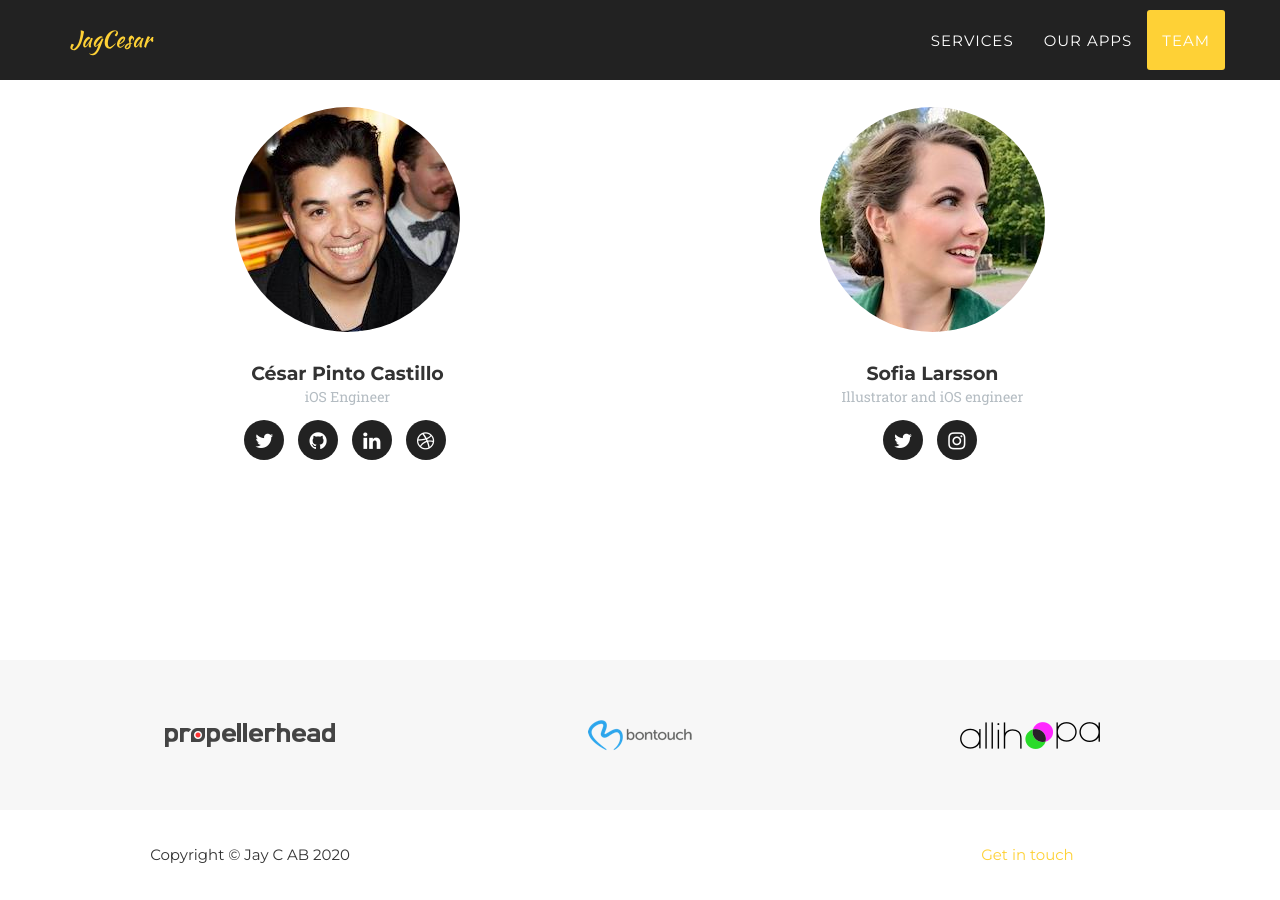
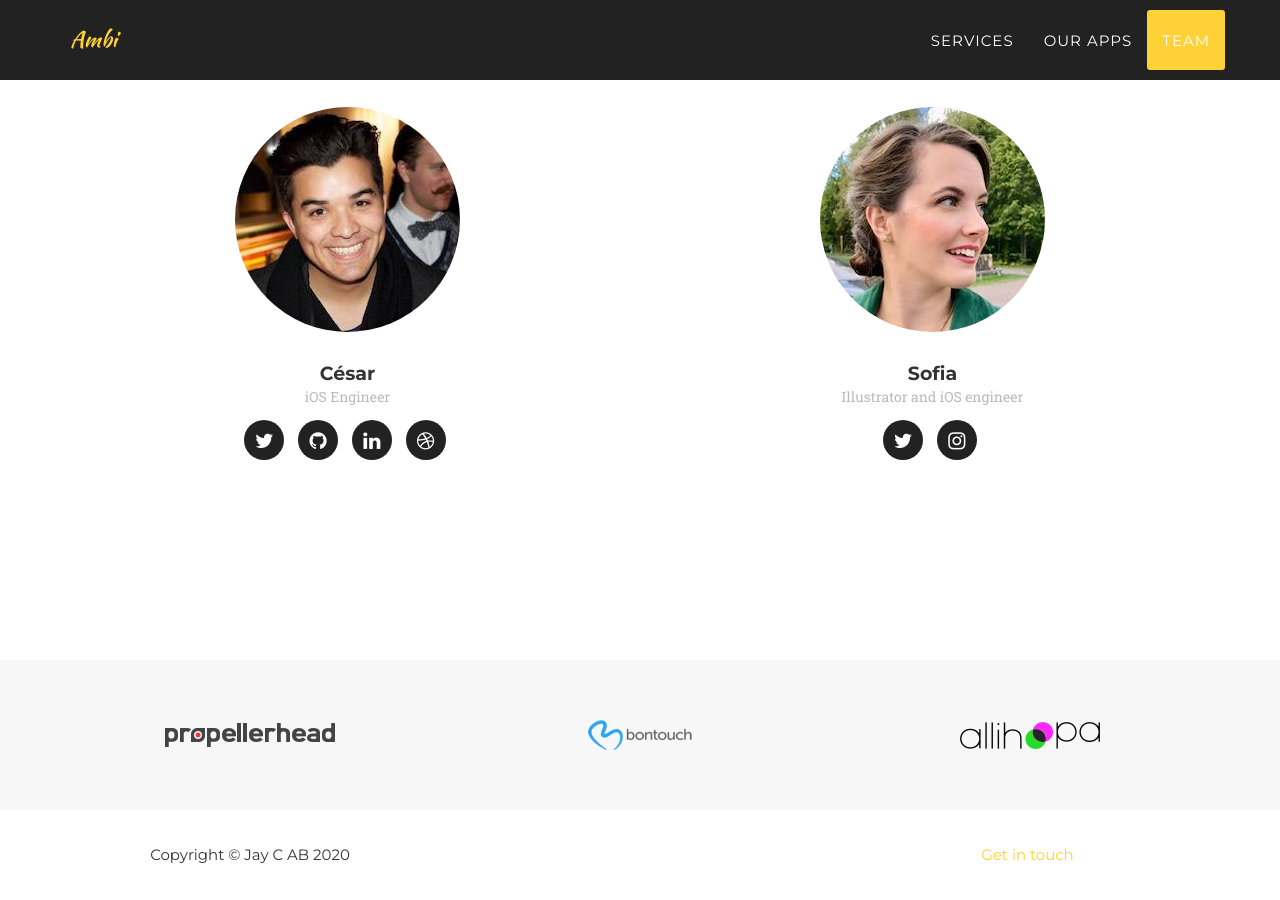
Before and after one commit to JagCesar/jagcesar.github.io, a Jekyll site: the page built from index.html, in a window 1280 px wide and 900 px high, scrolled down 2524 px. Built offline with Jekyll 4.4.1, drawn with Linux system fonts in a browser that asks for light colours; some web fonts are replaced.

Commit message:
Minor updates

```diff
--- a/_config.yml
+++ b/_config.yml
@@ -4,7 +4,7 @@ permalink: none
 baseurl: "https://jagcesar.se"
 
 # Site settings
-title: JagCesar
+title: Ambi
 company: Jay C AB
 email: cesar@jagcesar.se
 description: ""
@@ -12,7 +12,7 @@ description: ""
 
 # Team names, titles and social links
 people:
-- name: César Pinto Castillo
+- name: César
   pic: cesar
   position: iOS Engineer
   social:
@@ -24,7 +24,7 @@ people:
       url: https://www.linkedin.com/in/jagcesar
     - title: dribbble
       url: https://dribbble.com/JagCesar
-- name: Sofia Larsson
+- name: Sofia
   pic: sofia
   position: Illustrator and iOS engineer
   social:
```
